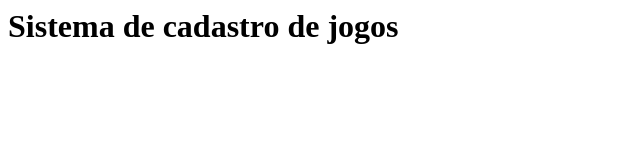
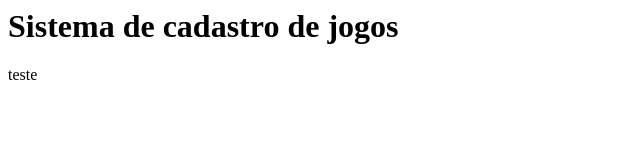
Before and after one commit to LenonDiogo/sistema-de-cadastro, a plain HTML site: page index.html in a window 1280 px wide. Shown: the full height of the page, 0-640 px from the left. Drawn offline with Linux system fonts and the light colour scheme.

Commit message:
alteração de teste

```diff
--- a/app.js
+++ b/app.js
@@ -1 +1,2 @@
 console.log("rodando sistemas de gerenciamento de jogos")
+console.log("teste de commit")
--- a/index.html
+++ b/index.html
@@ -7,6 +7,7 @@
 </head>
 <body>
     <h1>Sistema de cadastro de jogos</h1>
+    <p>teste</p>
     <script src="app.js"></script>
 </body>
 </html>
```
